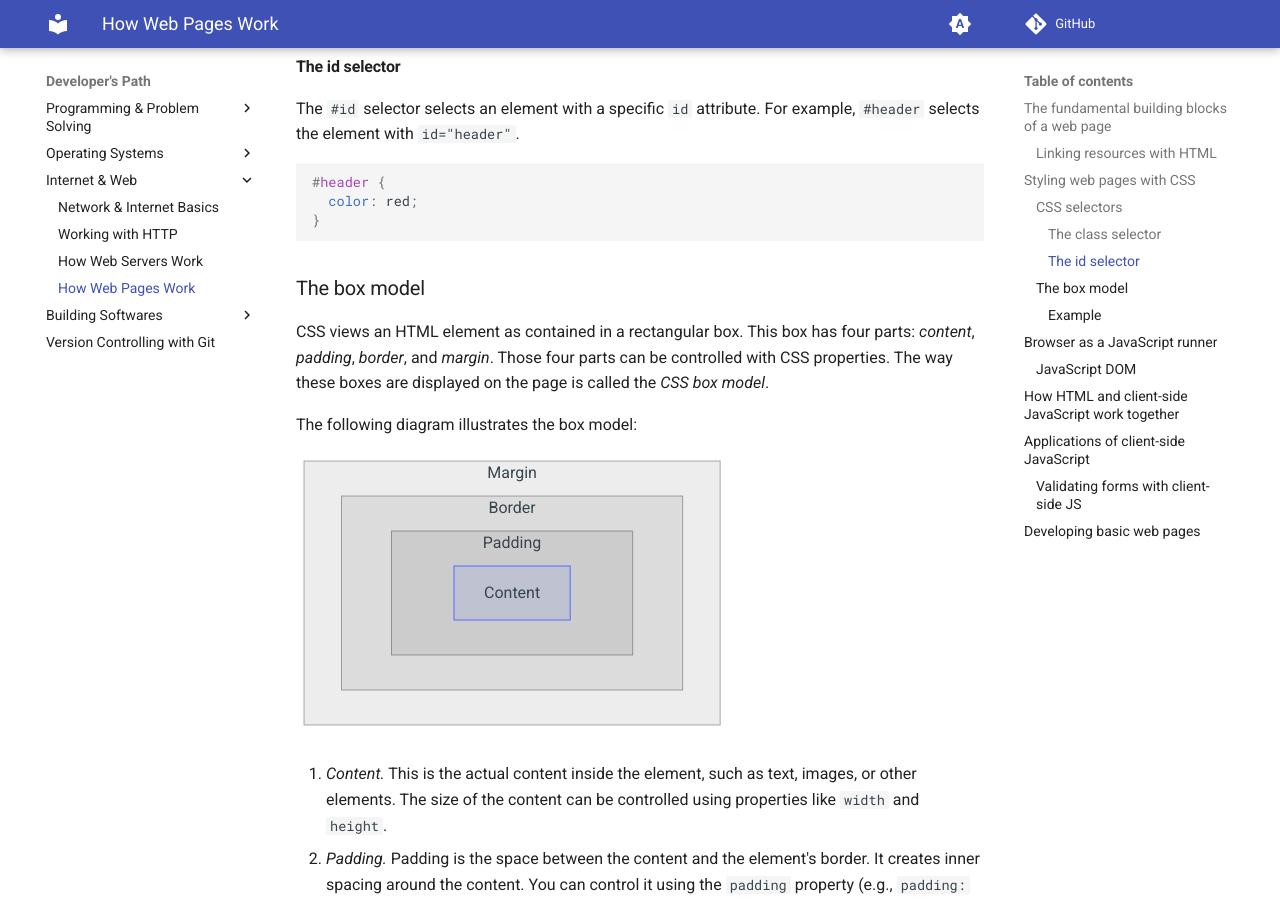
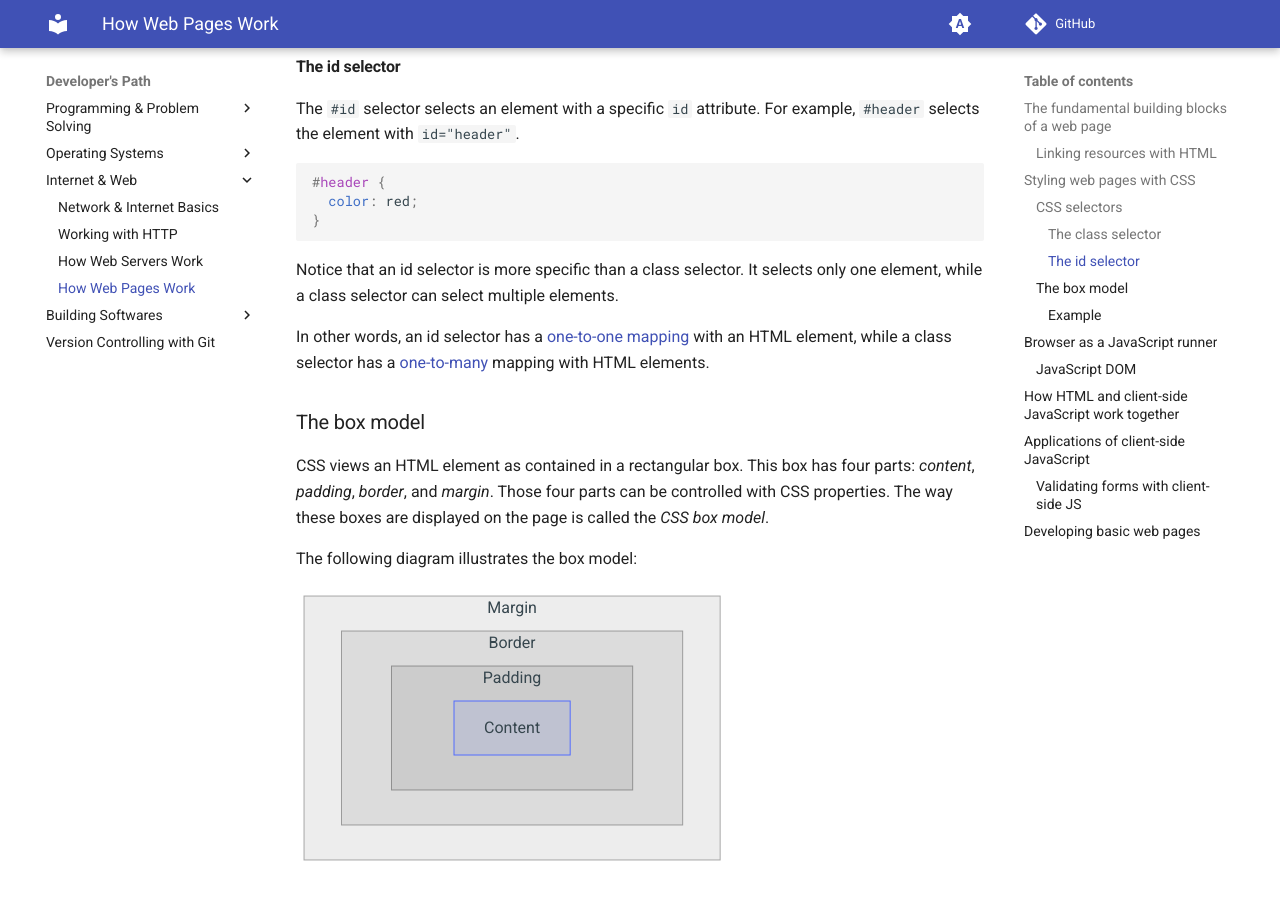
Before and after one commit to gharials/dev-path, an MkDocs documentation site: the page built from docs/internet-web/web-pages.md, in a window 1280 px wide and 900 px high, scrolled down 2295 px. Built offline with MkDocs 1.6.1 and Material for MkDocs 9.7.7, drawn with Linux system fonts in a browser that asks for light colours; comment, search, counter and statistics services are not loaded.

Commit message:
'web-pages': selectors and mappings.

````diff
--- a/docs/internet-web/web-pages.md
+++ b/docs/internet-web/web-pages.md
@@ -91,6 +91,10 @@ The `#id` selector selects an element with a specific `id` attribute. For exampl
 }
 ```
 
+Notice that an id selector is more specific than a class selector. It selects only one element, while a class selector can select multiple elements.
+
+In other words, an id selector has a [one-to-one mapping](../programming/mental-models.md#associations-or-maps) with an HTML element, while a class selector has a [one-to-many](../programming/mental-models.md#associations-or-maps) mapping with HTML elements.
+
 ### The box model
 
 CSS views an HTML element as contained in a rectangular box. This box has four parts: _content_, _padding_, _border_, and _margin_. Those four parts can be controlled with CSS properties. The way these boxes are displayed on the page is called the _CSS box model_.
````
Also changed, not shown: docs/programming/mental-models.md (+1 -1 lines).
